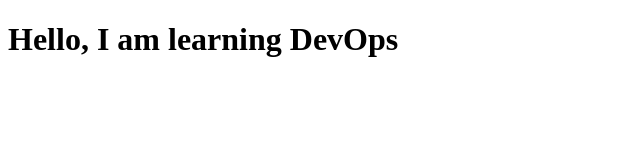
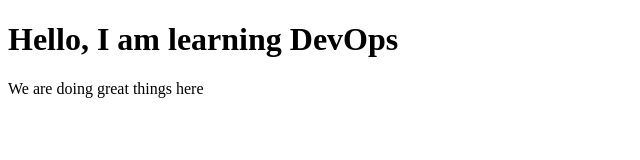
Before and after one commit to f-oni/DigitalBoost, a plain HTML site: page index.html in a window 1280 px wide. Shown: the whole page, without its empty margins (0-640 px from the left). Drawn offline with Linux system fonts and the light colour scheme.

Commit message:
Update index.html

```diff
--- a/index.html
+++ b/index.html
@@ -8,5 +8,7 @@
 <body>
 <h1>Hello, I am learning DevOps</h1>
 
+<p>We are doing great things here</p>
+
 </body>
 </html>
```
